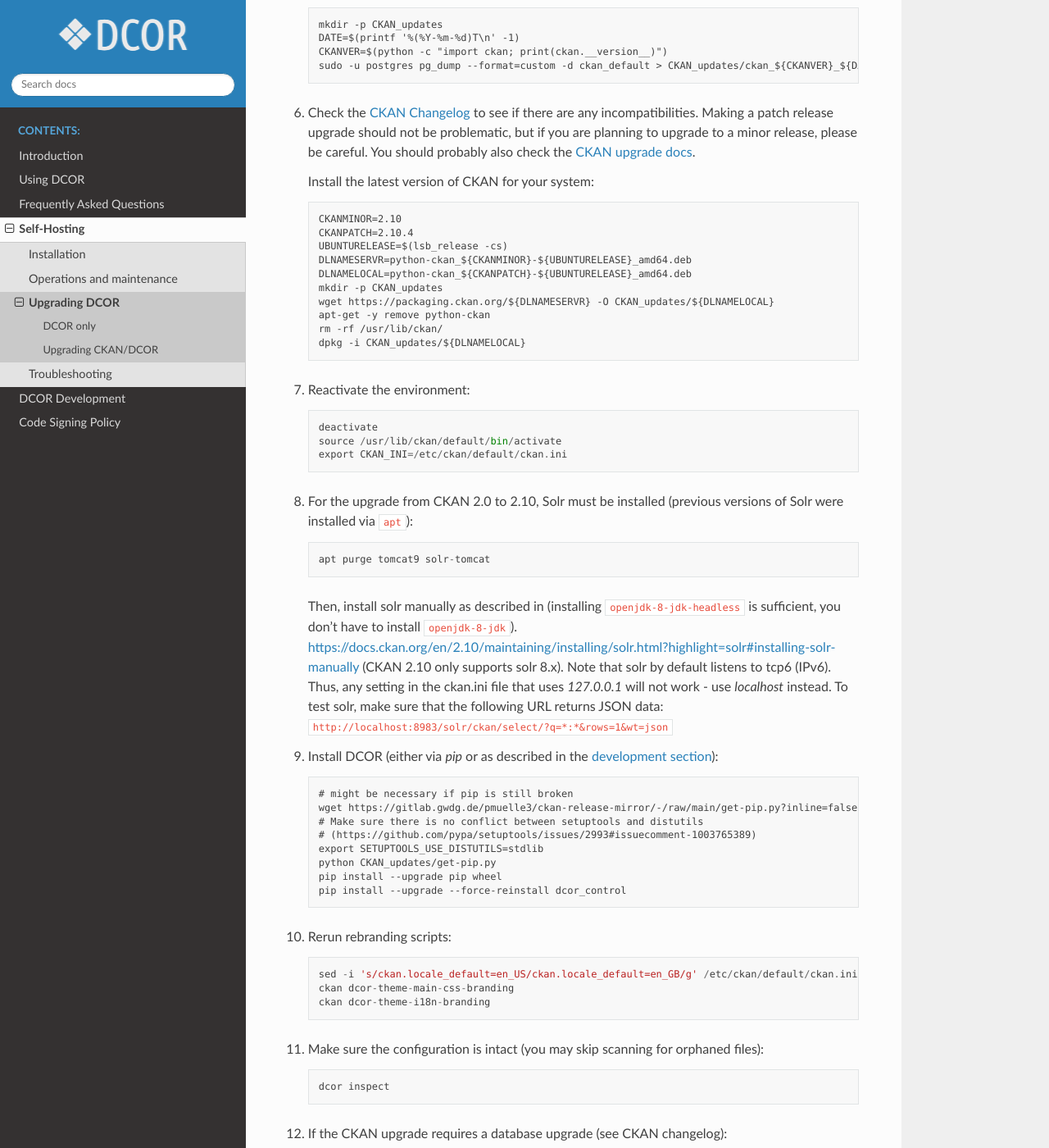
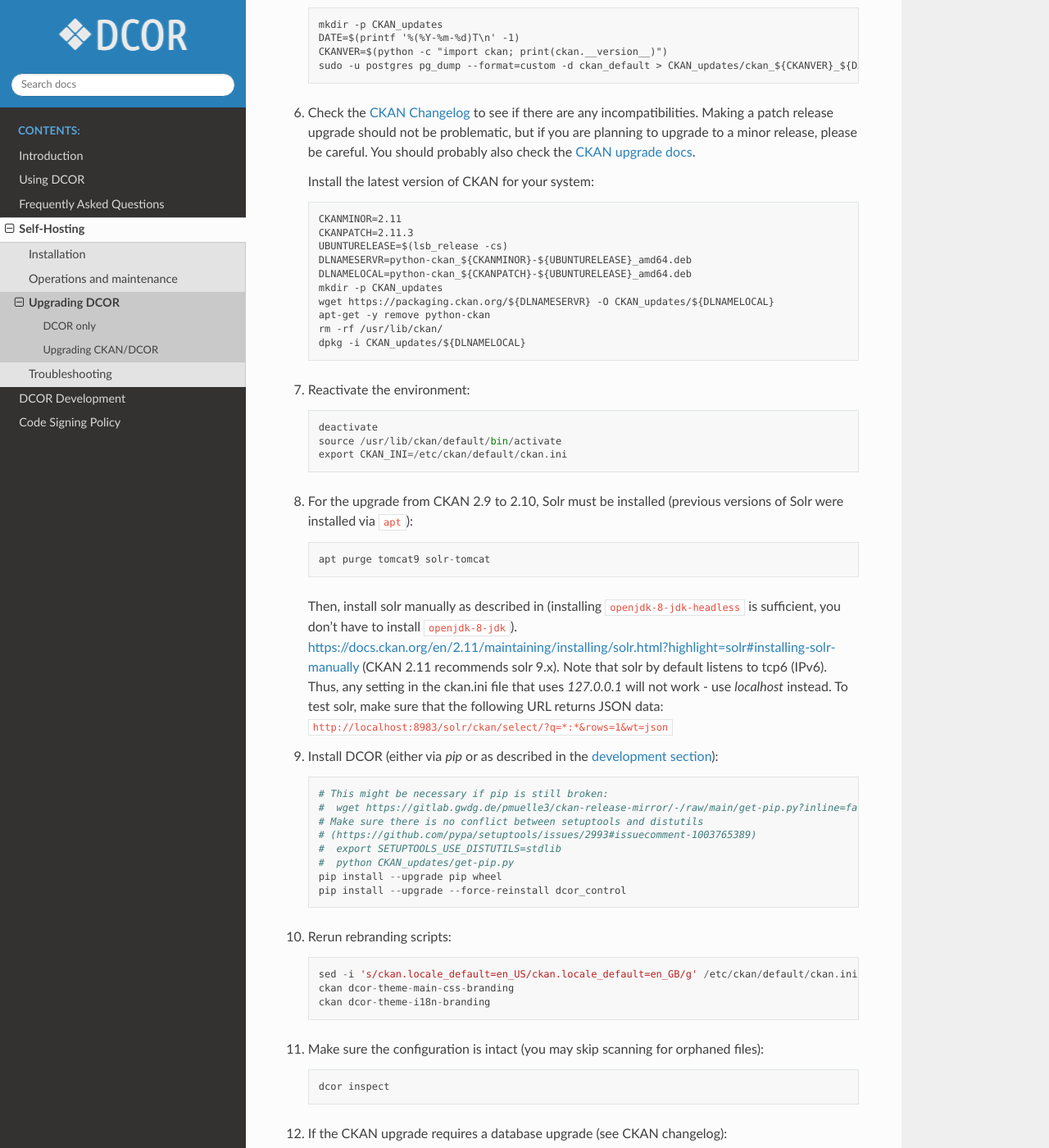
Before and after one commit to DCOR-dev/dcor-docs, a Sphinx documentation site: the page built from docs/sec_self_hosting/upgrade.rst, in a window 1280 px wide and 1400 px high, scrolled down 984 px. Shown: the whole window at 82% size. Built offline with Sphinx 7.4.7 and the Read the Docs theme 3.1.0, drawn with Linux system fonts in a browser that asks for light colours.

Commit message:
update versions

```diff
--- a/docs/sec_self_hosting/upgrade.rst
+++ b/docs/sec_self_hosting/upgrade.rst
@@ -54,8 +54,8 @@
 
    Install the latest version of CKAN for your system::
 
-     CKANMINOR=2.10
-     CKANPATCH=2.10.4
+     CKANMINOR=2.11
+     CKANPATCH=2.11.3
      UBUNTURELEASE=$(lsb_release -cs)
      DLNAMESERVR=python-ckan_${CKANMINOR}-${UBUNTURELEASE}_amd64.deb
      DLNAMELOCAL=python-ckan_${CKANPATCH}-${UBUNTURELEASE}_amd64.deb
@@ -71,15 +71,15 @@
      source /usr/lib/ckan/default/bin/activate
      export CKAN_INI=/etc/ckan/default/ckan.ini
 
-8. For the upgrade from CKAN 2.0 to 2.10, Solr must be installed (previous versions of Solr were
+8. For the upgrade from CKAN 2.9 to 2.10, Solr must be installed (previous versions of Solr were
    installed via ``apt``)::
 
      apt purge tomcat9 solr-tomcat
 
    Then, install solr manually as described in (installing ``openjdk-8-jdk-headless``
    is sufficient, you don't have to install ``openjdk-8-jdk``).
-   https://docs.ckan.org/en/2.10/maintaining/installing/solr.html?highlight=solr#installing-solr-manually
-   (CKAN 2.10 only supports solr 8.x).
+   https://docs.ckan.org/en/2.11/maintaining/installing/solr.html?highlight=solr#installing-solr-manually
+   (CKAN 2.11 recommends solr 9.x).
    Note that solr by default listens to tcp6 (IPv6). Thus, any setting in the
    ckan.ini file that uses `127.0.0.1` will not work - use `localhost` instead.
    To test solr, make sure that the following URL returns JSON data:
@@ -88,12 +88,12 @@
 9. Install DCOR (either via `pip` or as described in
    the :ref:`development section <sec_dev_install>`)::
 
-     # might be necessary if pip is still broken
-     wget https://gitlab.gwdg.de/pmuelle3/ckan-release-mirror/-/raw/main/get-pip.py?inline=false -O CKAN_updates/get-pip.py
+     # This might be necessary if pip is still broken:
+     #  wget https://gitlab.gwdg.de/pmuelle3/ckan-release-mirror/-/raw/main/get-pip.py?inline=false -O CKAN_updates/get-pip.py
      # Make sure there is no conflict between setuptools and distutils
      # (https://github.com/pypa/setuptools/issues/2993#issuecomment-1003765389)
-     export SETUPTOOLS_USE_DISTUTILS=stdlib
-     python CKAN_updates/get-pip.py
+     #  export SETUPTOOLS_USE_DISTUTILS=stdlib
+     #  python CKAN_updates/get-pip.py
      pip install --upgrade pip wheel
      pip install --upgrade --force-reinstall dcor_control
 
```
